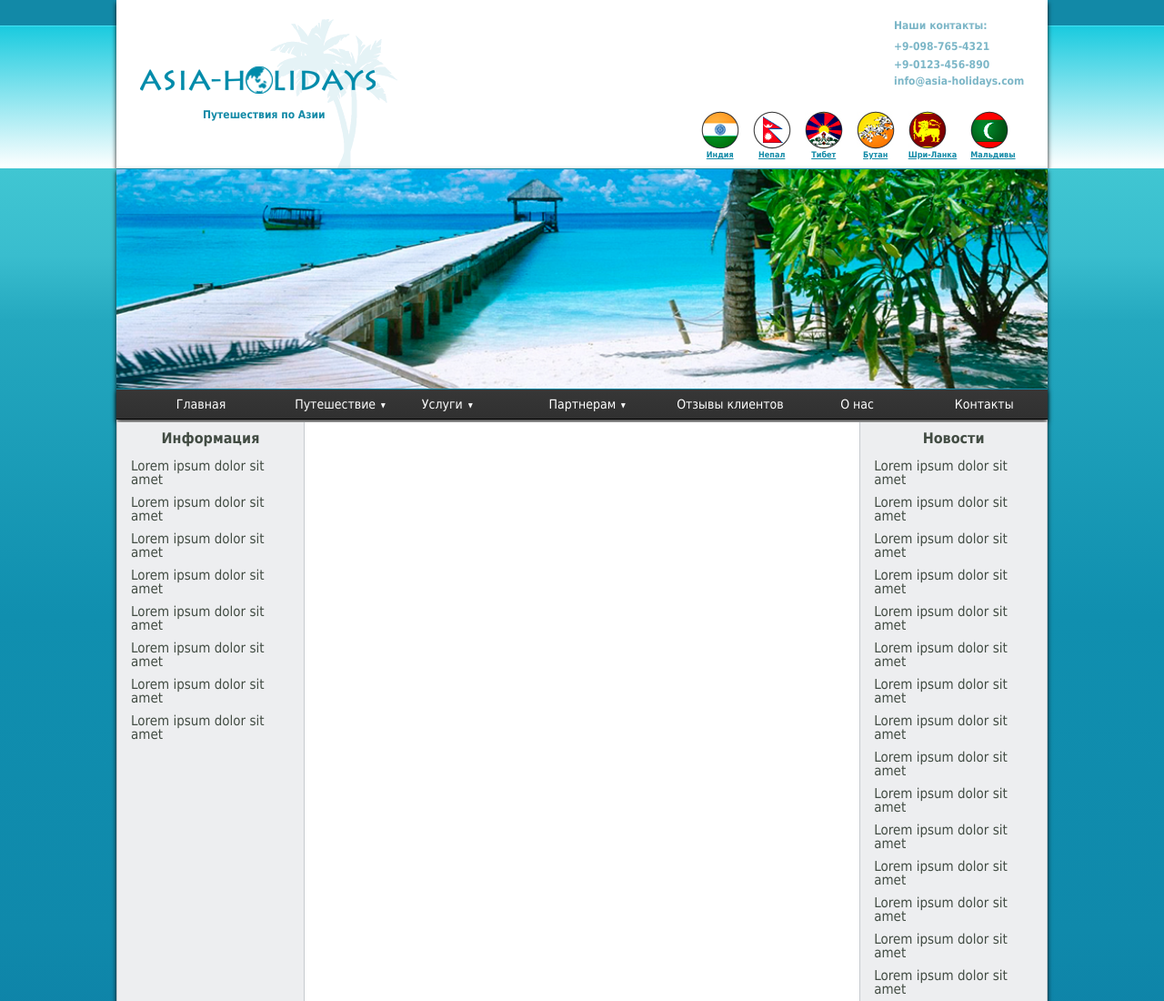
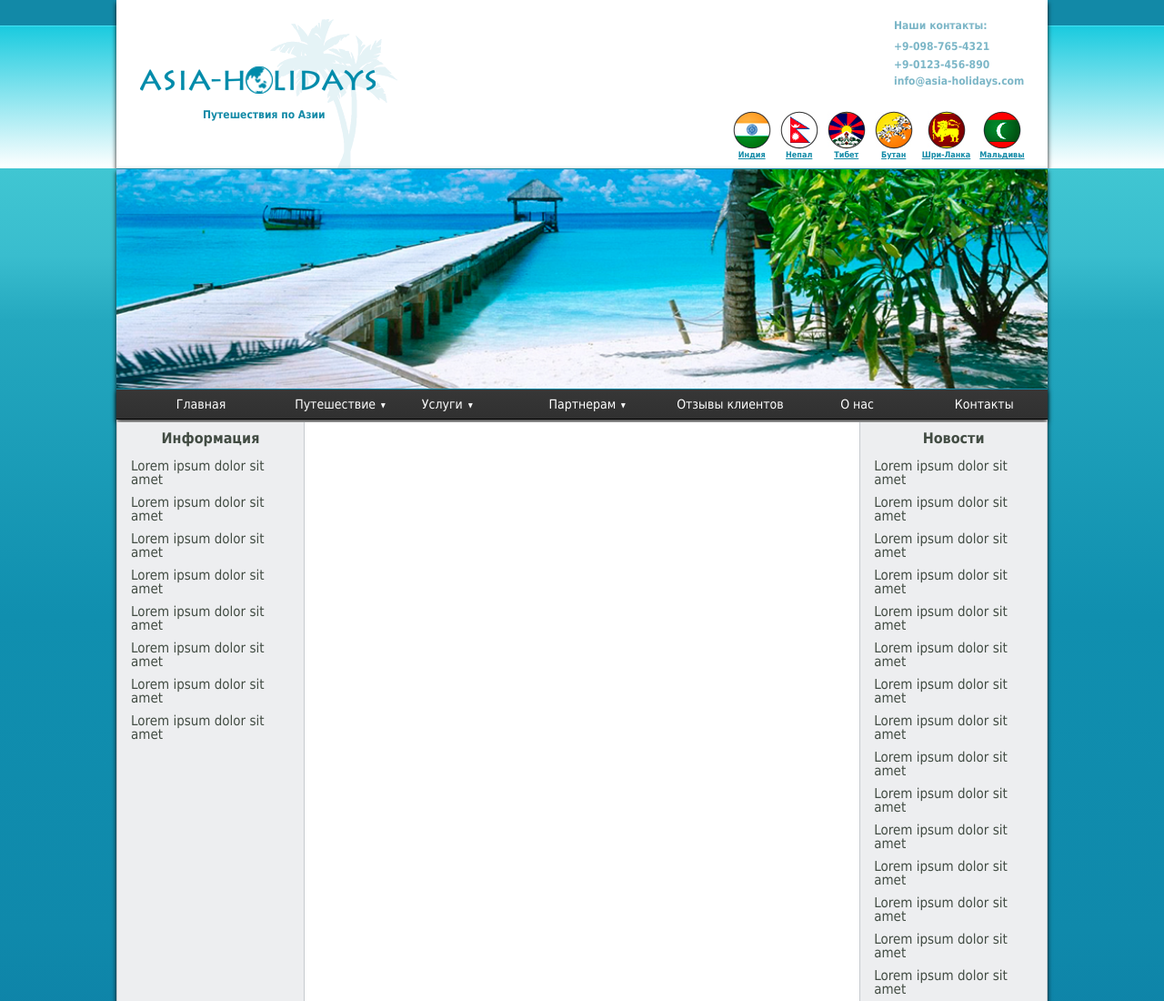
Before and after one commit to Yura-Alekseev/holidays-maldives, a plain HTML site: page index.html in a window 1280 px wide. Shown: the top 1100 px of the page at 91% size. Drawn offline with Linux system fonts and the light colour scheme.

Commit message:
fixed figcaption

```diff
--- a/css/style.css
+++ b/css/style.css
@@ -82,19 +82,17 @@ a {
     flex-direction: row;
     justify-content: flex-end;
     padding-right: 2%;
+    text-align: center;
 }
 
 figure {
-    margin-right: 15px;
+    padding: 0 5px;
 }
 
 figcaption {
-    display: flex;
-    justify-content: center;
-    align-items: center;
+    display: block;
     text-decoration: underline;
     font-size: 9px;
-    margin-bottom: 2%;
 }
 
 /*PHOTO*/
```
